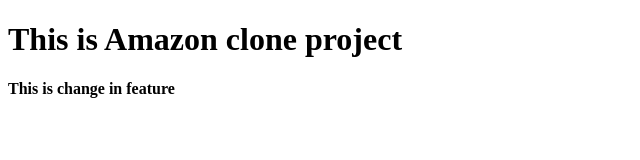
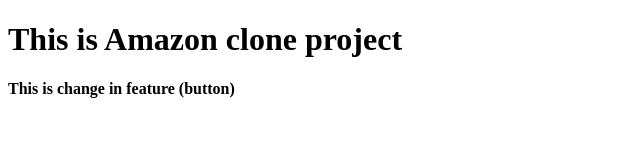
Before and after one commit to Sapana-Sabale-2024/Amazon_clone_project_2025, a plain HTML site: page index.html in a window 1280 px wide. Shown: the full height of the page, 0-640 px from the left. Drawn offline with Linux system fonts and the light colour scheme.

Commit message:
add button feature

```diff
--- a/index.html
+++ b/index.html
@@ -7,6 +7,6 @@
 </head>
 <body>
     <h1>This is Amazon clone project</h1>
-    <h4>This is change in feature </h4>
+    <h4>This is change in feature (button)</h4>
 </body>
 </html>
```
